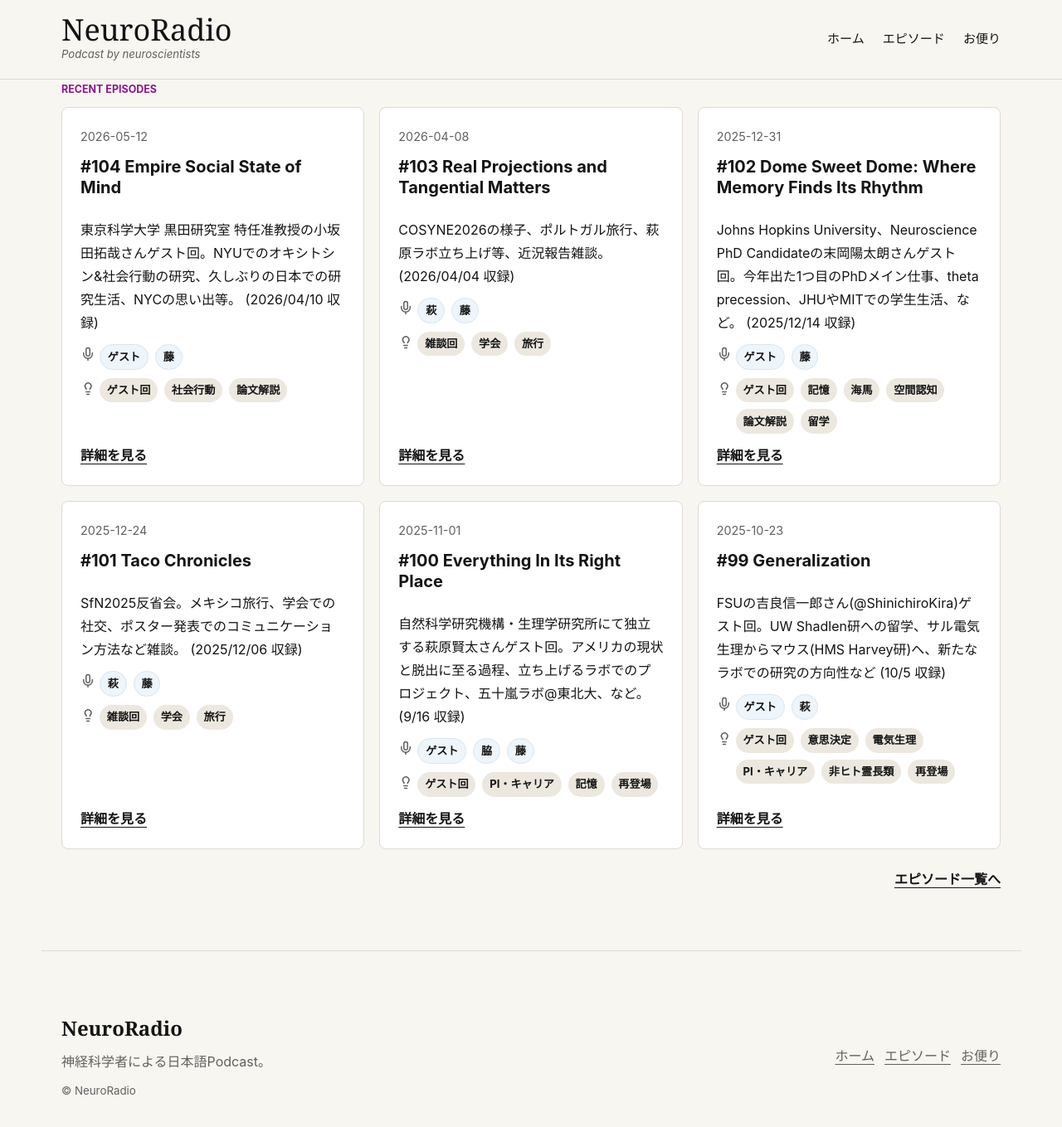
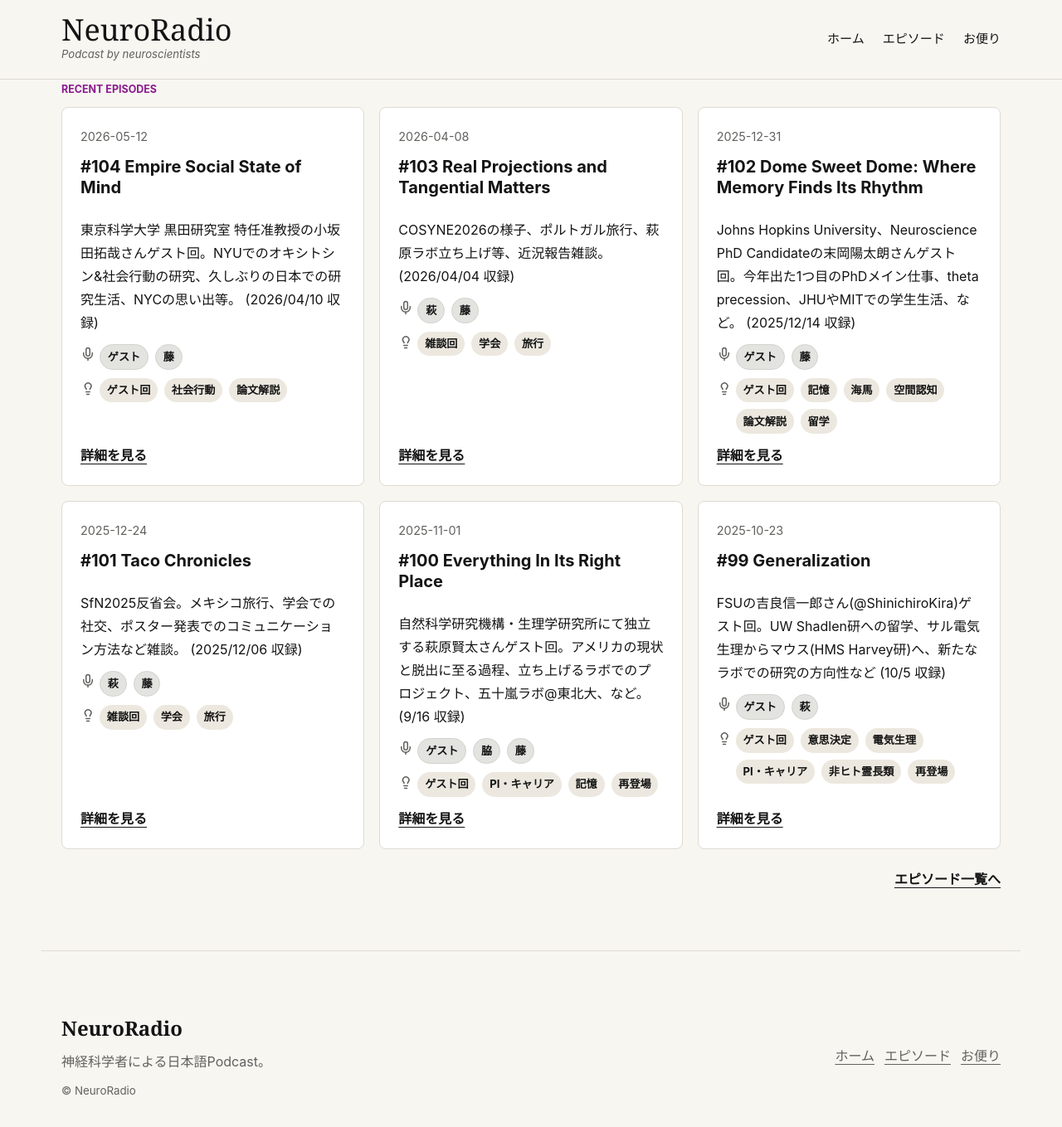
Before and after one commit to yfujis/neuroradio.github.io, a Jekyll site: the page built from index.html, in a window 1280 px wide and 1400 px high, scrolled down 1305 px. Shown: the top 1359 px of the window at 83% size. Built offline with Jekyll 4.4.1, drawn with Linux system fonts in a browser that asks for light colours.

Commit message:
Use gray performer tags

```diff
--- a/_includes/tag_groups.html
+++ b/_includes/tag_groups.html
@@ -10,7 +10,7 @@
     </span>
     <div class="tags">
       {% for performer in include.episode.performers %}
-        <a class="{% if performer == 'ゲスト' or performer == '萩' or performer == '脇' or performer == '藤' %}host-tag{% endif %}" href="{{ '/episodes/' | relative_url }}?performer={{ performer | uri_escape }}" data-filter-type="performer">{{ performer }}</a>
+        <a href="{{ '/episodes/' | relative_url }}?performer={{ performer | uri_escape }}" data-filter-type="performer">{{ performer }}</a>
       {% else %}
         <span>未設定</span>
       {% endfor %}
--- a/script.js
+++ b/script.js
@@ -180,9 +180,6 @@
         const nextPerformers = candidate.type === "performer" ? [...performers, candidate.value] : performers;
         const nextTopics = candidate.type === "topic" ? [...topics, candidate.value] : topics;
         link.className = `tag-suggestion ${candidate.type}-suggestion`;
-        if (hostOrder.includes(candidate.value)) {
-          link.classList.add("host-suggestion");
-        }
         link.href = archiveUrlFor(nextTopics, nextPerformers);
         link.textContent = candidate.value;
         tagSuggestions.append(link);
--- a/styles.css
+++ b/styles.css
@@ -478,11 +478,6 @@ h3 {
   border: 1px solid #d2d2cd;
 }
 
-.host-suggestion {
-  background: #eef5fb;
-  border: 1px solid #d7e6f2;
-}
-
 .topic-suggestion {
   color: var(--accent);
 }
@@ -631,11 +626,6 @@ h3 {
 .performer-tags .tags a {
   background: #e3e3e0;
   border: 1px solid #d2d2cd;
-}
-
-.performer-tags .tags a.host-tag {
-  background: #eef5fb;
-  border: 1px solid #d7e6f2;
 }
 
 .tags a:hover {
```
